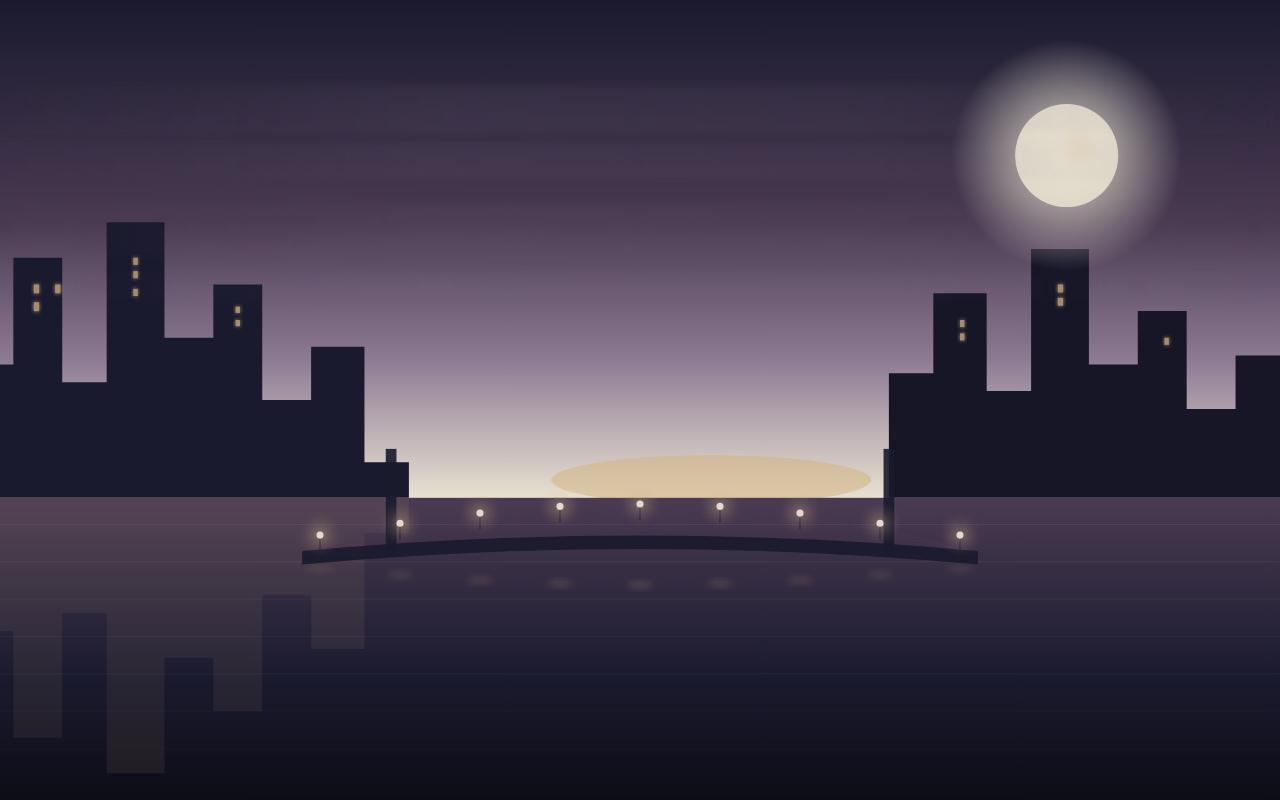
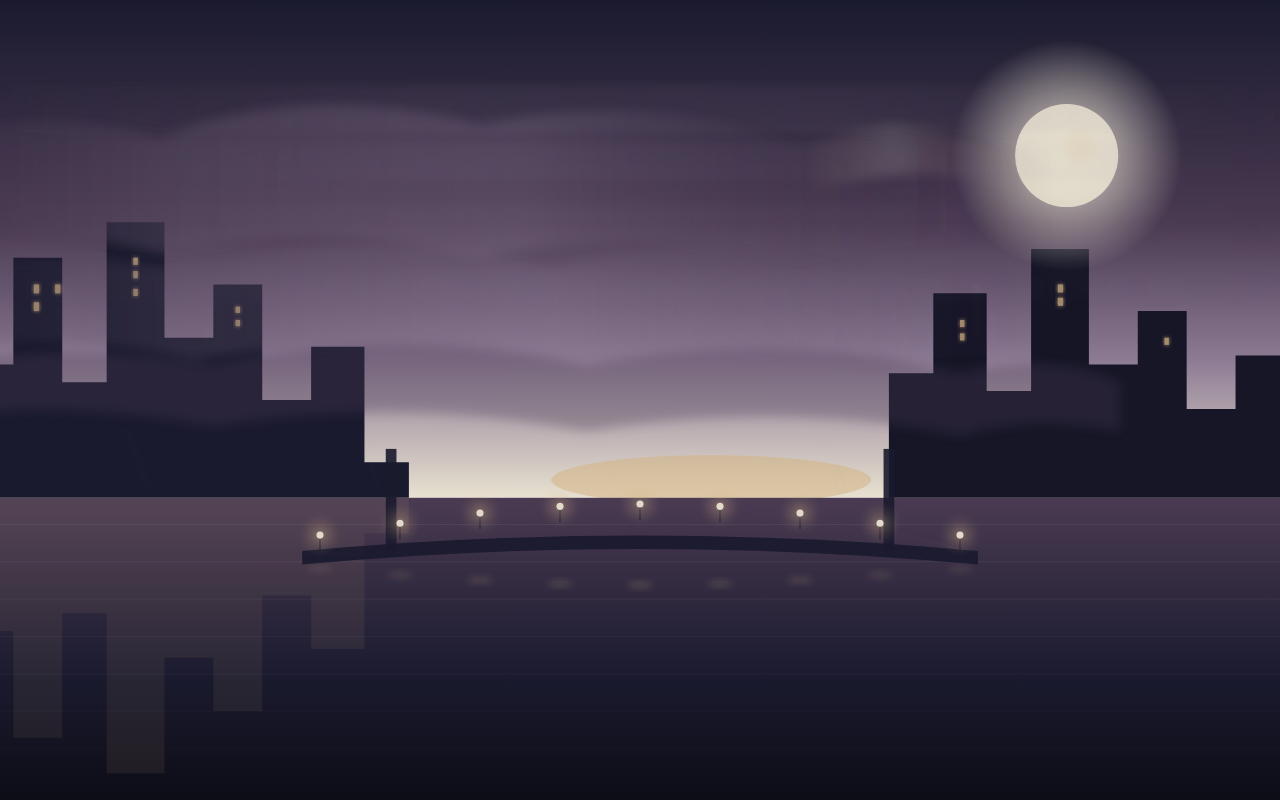
Before and after one commit to jenaros-agents/daily-glyph, a website: page site/index.html in a window 1280 px wide. Drawn offline with Linux system fonts and the light colour scheme.

Commit message:
glyph: 2026-07-04

```diff
--- /dev/null
+++ b/site/glyphs/2026-07-04/0af0d065.js
@@ -0,0 +1,129 @@
+// 2026-07-04 — low clouds moving in from the left
+(function () {
+  const svgNS = "http://www.w3.org/2000/svg";
+
+  const wrap = document.createElement("div");
+  wrap.style.position = "fixed";
+  wrap.style.inset = "0";
+  wrap.style.width = "100%";
+  wrap.style.height = "100%";
+  wrap.style.zIndex = "4";
+  wrap.style.pointerEvents = "none";
+
+  const svg = document.createElementNS(svgNS, "svg");
+  svg.setAttribute("width", "100%");
+  svg.setAttribute("height", "100%");
+  svg.setAttribute("preserveAspectRatio", "xMidYMid slice");
+  svg.setAttribute("viewBox", "0 0 1600 900");
+  svg.style.display = "block";
+
+  const defs = document.createElementNS(svgNS, "defs");
+
+  const cloudGrad = document.createElementNS(svgNS, "linearGradient");
+  cloudGrad.setAttribute("id", "cloud-grad-2026-07-04");
+  cloudGrad.setAttribute("x1", "0%");
+  cloudGrad.setAttribute("y1", "0%");
+  cloudGrad.setAttribute("x2", "100%");
+  cloudGrad.setAttribute("y2", "0%");
+  [
+    ["0%", "#4a3b52", "0"],
+    ["25%", "#5e4f66", "0.55"],
+    ["55%", "#8c7a93", "0.35"],
+    ["85%", "#4a3b52", "0.08"],
+    ["100%", "#1a1a2e", "0"]
+  ].forEach(([off, col, op]) => {
+    const stop = document.createElementNS(svgNS, "stop");
+    stop.setAttribute("offset", off);
+    stop.setAttribute("stop-color", col);
+    stop.setAttribute("stop-opacity", op);
+    cloudGrad.appendChild(stop);
+  });
+  defs.appendChild(cloudGrad);
+
+  const edgeGrad = document.createElementNS(svgNS, "linearGradient");
+  edgeGrad.setAttribute("id", "cloud-edge-2026-07-04");
+  edgeGrad.setAttribute("x1", "0%");
+  edgeGrad.setAttribute("y1", "0%");
+  edgeGrad.setAttribute("x2", "100%");
+  edgeGrad.setAttribute("y2", "0%");
+  [
+    ["0%", "#d4b483", "0"],
+    ["40%", "#e8e1d1", "0.22"],
+    ["70%", "#d4b483", "0.08"],
+    ["100%", "#1a1a2e", "0"]
+  ].forEach(([off, col, op]) => {
+    const stop = document.createElementNS(svgNS, "stop");
+    stop.setAttribute("offset", off);
+    stop.setAttribute("stop-color", col);
+    stop.setAttribute("stop-opacity", op);
+    edgeGrad.appendChild(stop);
+  });
+  defs.appendChild(edgeGrad);
+
+  const blurFilter = document.createElementNS(svgNS, "filter");
+  blurFilter.setAttribute("id", "cloud-blur-2026-07-04");
+  blurFilter.setAttribute("x", "-50%");
+  blurFilter.setAttribute("y", "-50%");
+  blurFilter.setAttribute("width", "200%");
+  blurFilter.setAttribute("height", "200%");
+  const blur = document.createElementNS(svgNS, "feGaussianBlur");
+  blur.setAttribute("stdDeviation", "6");
+  blurFilter.appendChild(blur);
+  defs.appendChild(blurFilter);
+
+  svg.appendChild(defs);
+
+  // Cloud silhouettes — slow, heavy forms drifting in from the left
+  const cloudPaths = [
+    {
+      d: "M-80,180 Q80,110 260,155 Q420,90 620,140 Q820,100 980,165 Q1150,130 1280,190 L1280,290 Q1120,260 980,295 Q800,250 620,290 Q420,245 260,285 Q90,240 -80,270 Z",
+      fill: "url(#cloud-grad-2026-07-04)",
+      op: 0.75
+    },
+    {
+      d: "M-60,320 Q110,270 300,305 Q480,250 700,300 Q900,260 1080,315 Q1220,285 1320,335 L1320,410 Q1180,385 1080,415 Q880,375 700,410 Q480,370 300,405 Q120,365 -60,400 Z",
+      fill: "url(#cloud-grad-2026-07-04)",
+      op: 0.55
+    },
+    {
+      d: "M-40,420 Q140,380 320,410 Q520,365 740,410 Q960,370 1160,420 Q1260,395 1340,430 L1340,485 Q1240,465 1160,490 Q960,450 740,485 Q520,445 320,480 Q140,445 -40,475 Z",
+      fill: "#4a3b52",
+      op: 0.32
+    }
+  ];
+
+  cloudPaths.forEach(({ d, fill, op }) => {
+    const cloud = document.createElementNS(svgNS, "path");
+    cloud.setAttribute("d", d);
+    cloud.setAttribute("fill", fill);
+    cloud.setAttribute("opacity", String(op));
+    cloud.setAttribute("filter", "url(#cloud-blur-2026-07-04)");
+    svg.appendChild(cloud);
+  });
+
+  // Thin lit edge where clouds part near the moon
+  const edge = document.createElementNS(svgNS, "path");
+  edge.setAttribute("d", "M980,165 Q1080,120 1180,160 Q1220,180 1240,220 L1240,235 Q1180,190 1100,195 Q1020,200 980,230 Z");
+  edge.setAttribute("fill", "url(#cloud-edge-2026-07-04)");
+  edge.setAttribute("opacity", "0.7");
+  edge.setAttribute("filter", "url(#cloud-blur-2026-07-04)");
+  svg.appendChild(edge);
+
+  // Faint falling mist lines beneath the lowest cloud
+  for (let i = 0; i < 5; i++) {
+    const x = 220 + i * 260;
+    const line = document.createElementNS(svgNS, "line");
+    line.setAttribute("x1", String(x));
+    line.setAttribute("y1", "475");
+    line.setAttribute("x2", String(x + 30));
+    line.setAttribute("y2", "560");
+    line.setAttribute("stroke", "#8c7a93");
+    line.setAttribute("stroke-width", String(1.2));
+    line.setAttribute("opacity", String(0.12 - i * 0.015));
+    line.setAttribute("filter", "url(#cloud-blur-2026-07-04)");
+    svg.appendChild(line);
+  }
+
+  wrap.appendChild(svg);
+  document.body.appendChild(wrap);
+})();
--- a/site/index.html
+++ b/site/index.html
@@ -17,6 +17,8 @@
 </head>
 <body>
   <!-- GLYPHS: injected by append-glyph.py -->
+  <script type="module" src="/glyphs/2026-07-04/0af0d065.js"></script>
+
   <script type="module" src="/glyphs/2026-07-03/44f05b9f.js"></script>
 
   <script type="module" src="/glyphs/2026-07-02/b8865593.js"></script>
```
Also changed, not shown: site/glyphs/2026-07-04/glyph.js (added, +129 -0 lines), site/glyphs/2026-07-04/meta.json (added, +16 -0 lines).
